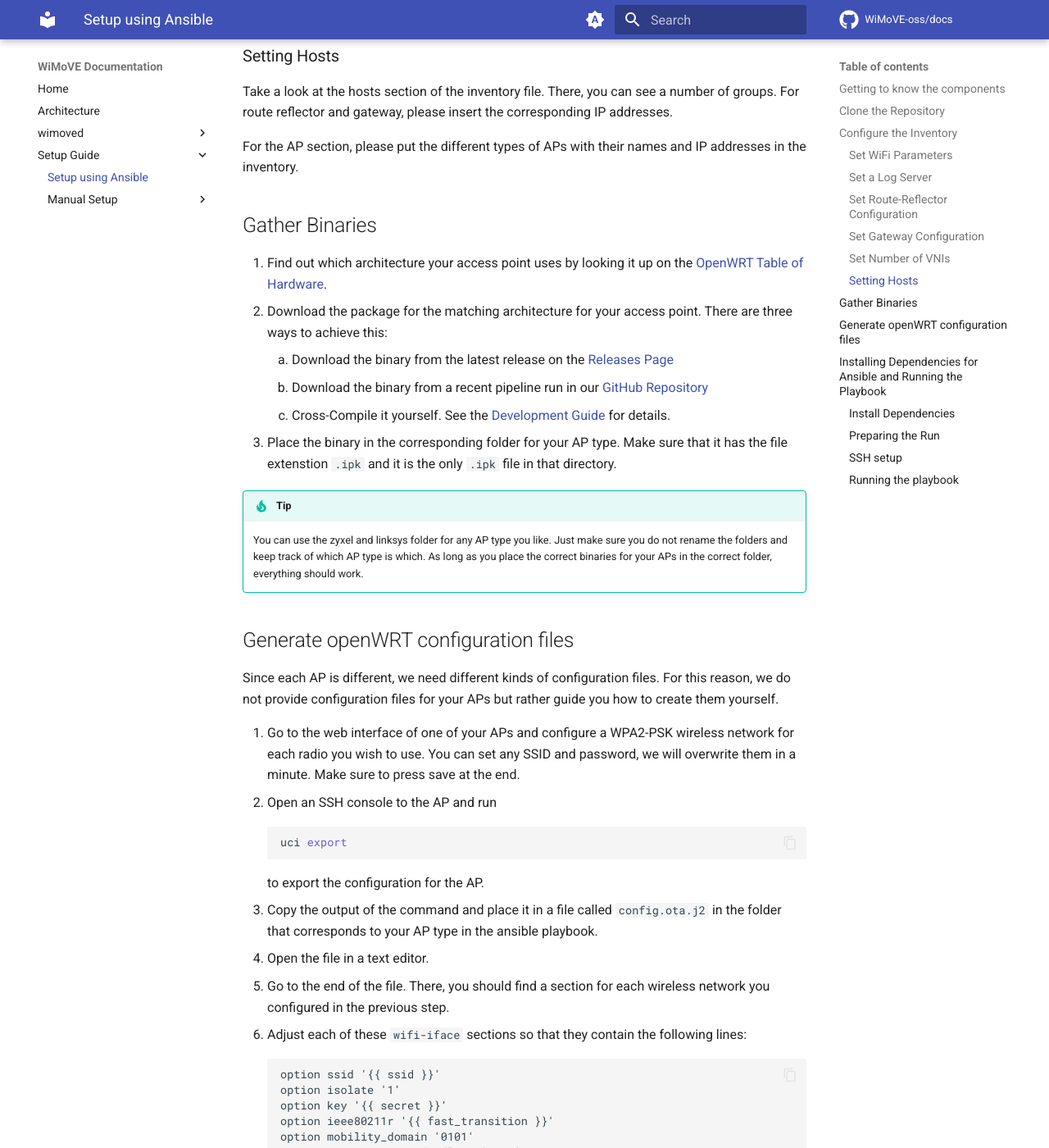
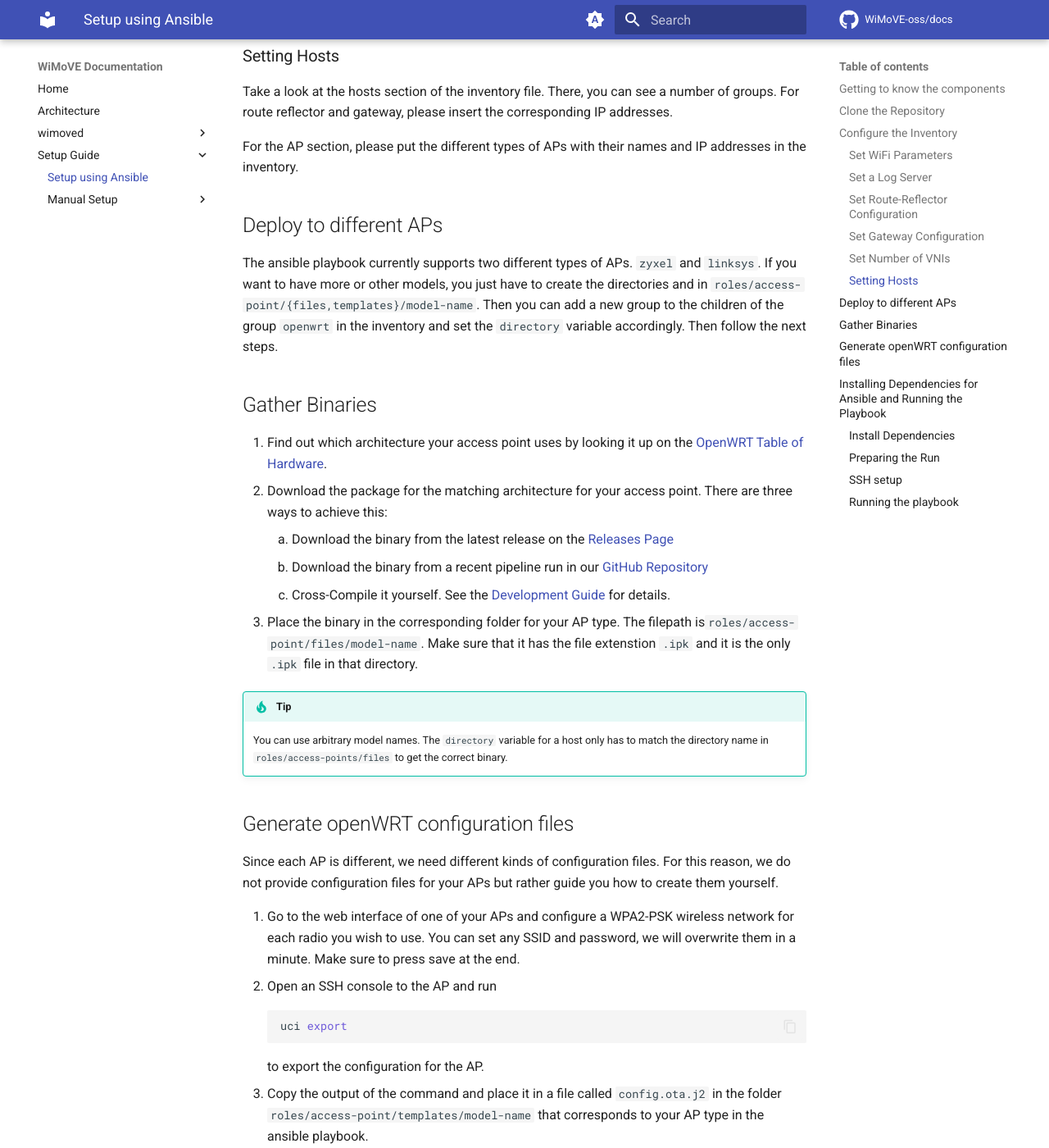
Before and after one commit to WiMoVE-OSS/docs, an MkDocs documentation site: the page built from docs/setup/ansible_setup.md, in a window 1280 px wide and 1400 px high, scrolled down 2346 px. Shown: the whole window at 82% size. Built offline with MkDocs 1.6.1 and Material for MkDocs 9.7.7, drawn with Linux system fonts in a browser that asks for light colours; comment, search, counter and statistics services are not loaded.

Commit message:
Adapt ansible_setup for new playbook.

````diff
--- a/docs/setup/ansible_setup.md
+++ b/docs/setup/ansible_setup.md
@@ -80,6 +80,9 @@ There, you can see a number of groups. For route reflector and gateway, please i
 
 For the AP section, please put the different types of APs with their names and IP addresses in the inventory.
 
+## Deploy to different APs
+
+The ansible playbook currently supports two different types of APs. `zyxel` and `linksys`. If you want to have more or other models, you just have to create the directories and in `roles/access-point/{files,templates}/model-name`. Then you can add a new group to the children of the group `openwrt` in the inventory and set the `directory` variable accordingly. Then follow the next steps.
 ## Gather Binaries
 
 1. Find out which architecture your access point uses by looking it up on the [OpenWRT Table of Hardware](https://openwrt.org/toh/start).
@@ -87,11 +90,11 @@ For the AP section, please put the different types of APs with their names and I
       1. Download the binary from the latest release on the [Releases Page](https://github.com/WiMoVE-OSS/wimoved/releases)
       2. Download the binary from a recent pipeline run in our [GitHub Repository](https://github.com/WiMoVE-OSS/wimoved)
       3. Cross-Compile it yourself. See the [Development Guide](../../../wimoved/) for details.
-1. Place the binary in the corresponding folder for your AP type. Make sure that it has the file extenstion `.ipk` and it is the only `.ipk` file in that directory.
+1. Place the binary in the corresponding folder for your AP type. The filepath is`roles/access-point/files/model-name`. Make sure that it has the file extenstion `.ipk` and it is the only `.ipk` file in that directory.
 
 !!! tip
 
-    You can use the zyxel and linksys folder for any AP type you like. Just make sure you do not rename the folders and keep track of which AP type is which. As long as you place the correct binaries for your APs in the correct folder, everything should work.
+    You can use arbitrary model names. The `directory` variable for a host only has to match the directory name in `roles/access-points/files` to get the correct binary.
 
 ## Generate openWRT configuration files
 
@@ -106,7 +109,7 @@ For this reason, we do not provide configuration files for your APs but rather g
     ```
     to export the configuration for the AP.
 
-1. Copy the output of the command and place it in a file called `config.ota.j2` in the folder that corresponds to your AP type in the ansible playbook.
+1. Copy the output of the command and place it in a file called `config.ota.j2` in the folder `roles/access-point/templates/model-name` that corresponds to your AP type in the ansible playbook.
 1. Open the file in a text editor.
 1. Go to the end of the file. There, you should find a section for each wireless network you configured in the previous step.
 1. Adjust each of these `wifi-iface` sections so that they contain the following lines:
````
